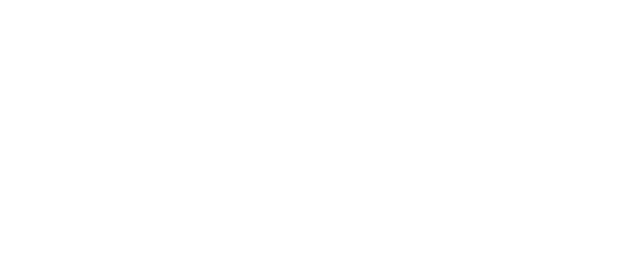
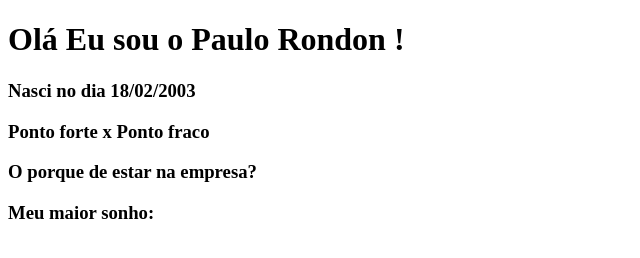
Before and after one commit to NexusGroup6/aula1208, a plain HTML site: page rondon.html in a window 1280 px wide. Shown: the whole page, without its empty margins (0-640 px from the left). Drawn offline with Linux system fonts and the light colour scheme.

Commit message:
primeiro commit

```diff
--- a/rondon.html
+++ b/rondon.html
@@ -4,9 +4,14 @@
     <meta charset="UTF-8">
     <meta http-equiv="X-UA-Compatible" content="IE=edge">
     <meta name="viewport" content="width=device-width, initial-scale=1.0">
-    <title>Document</title>
+    <title>Paulo Rondon</title>
 </head>
 <body>
+    <h1>Olá Eu sou o Paulo Rondon !</h1>
+    <h3>Nasci no dia 18/02/2003</h3>
+    <h3>Ponto forte x Ponto fraco</h3>
+    <h3>O porque de estar na empresa?</h3>
+    <h3>Meu maior sonho:</h3>
 
 </body>
 </html>
```
